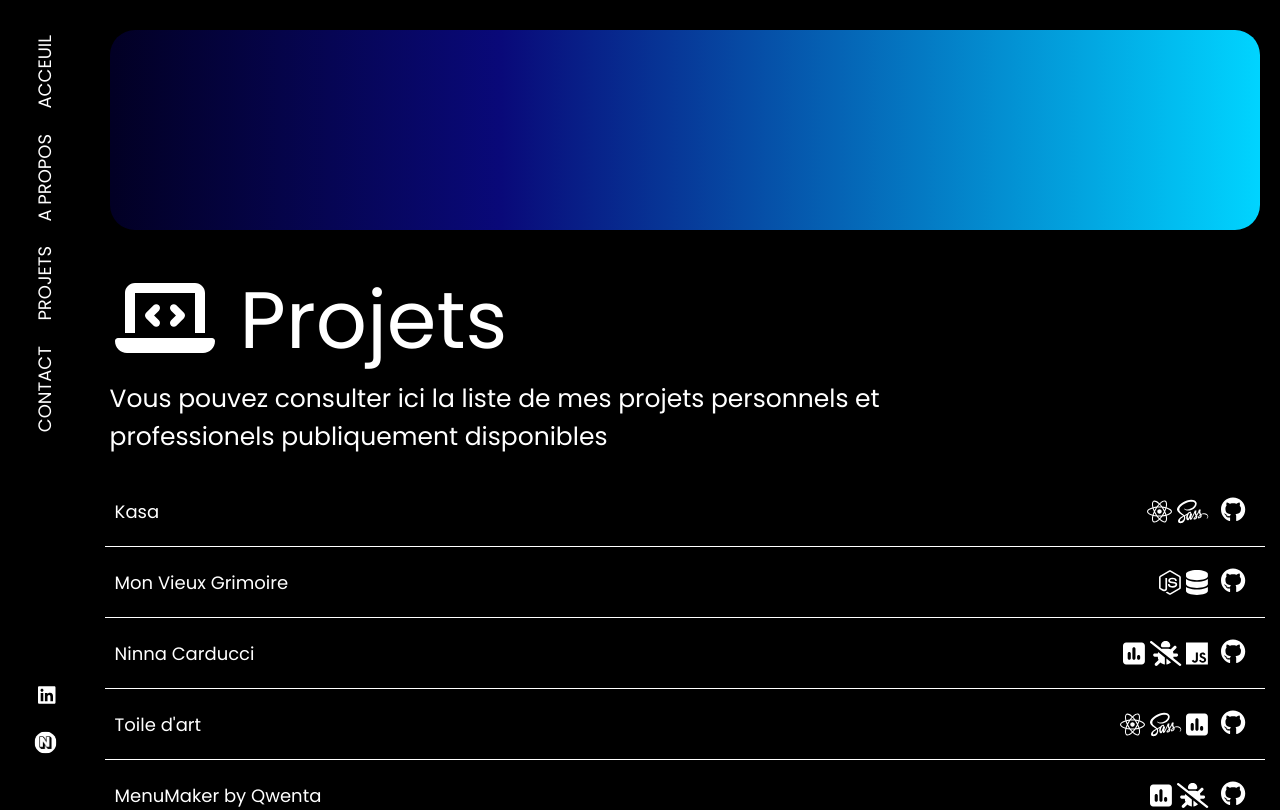
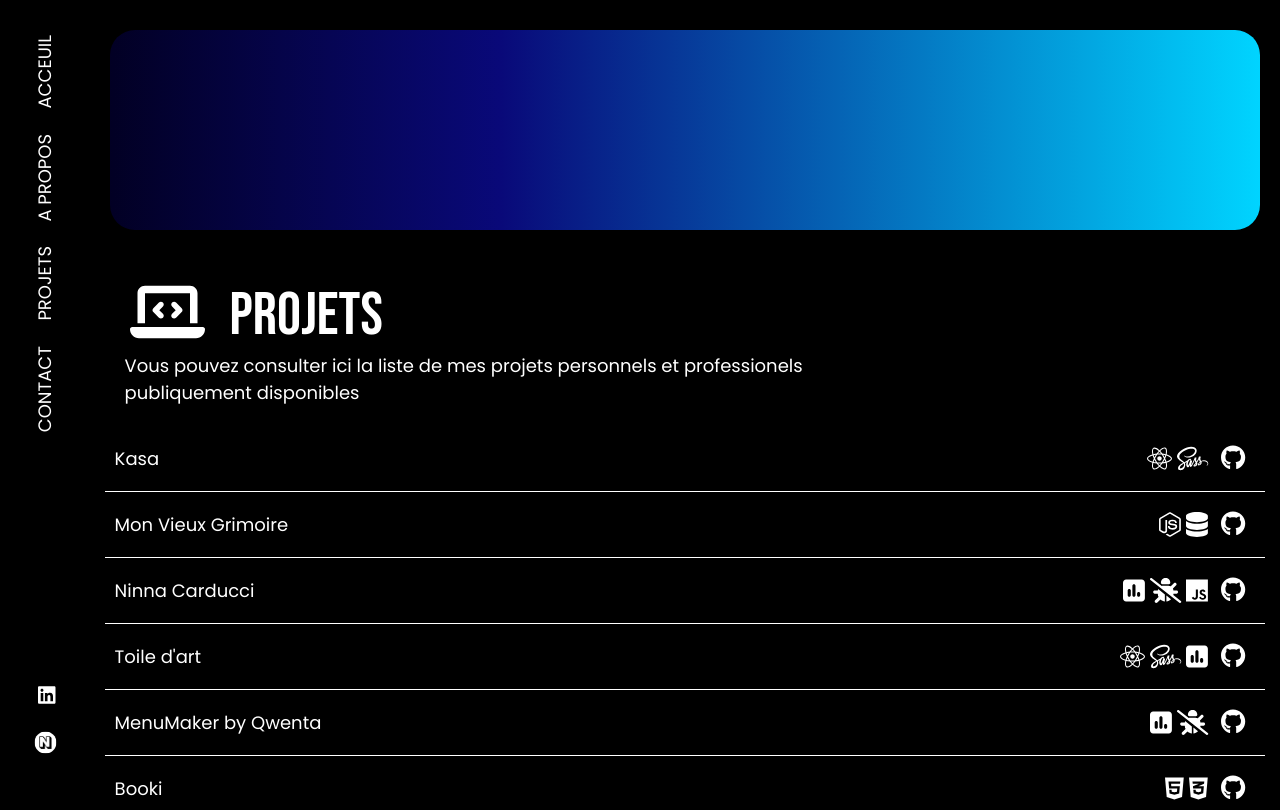
Before and after one commit to FHJ1969/portfolio-react, a React (Vite) app: page /projects in a window 1280 px wide. Shown: the top 810 px of the page. Built offline with nearby package versions, Linux system fonts and the light colour scheme.

Commit message:
Modifications de la page projets

```diff
--- a/src/components/About/about.jsx
+++ b/src/components/About/about.jsx
@@ -57,7 +57,7 @@ export default function About() {
                     MongoDB<br/><br/>
                 </div>
                 <div><FontAwesomeIcon icon={faTools} style={{marginRight: "10px"}}/>Outils :<br/> Git, VSCode,
-                    Webstorm, Figma, Canva<br/><br/>
+                    Webstorm, Figma, Canva, Slack<br/><br/>
                 </div>
                 <div><FontAwesomeIcon icon={faChartBar} style={{marginRight: "10px"}}/>Méthodes :<br/> Agile, Scrum,
                     Cascade, POO, SEO, Analytiques digital<br/><br/>
--- a/src/components/About/about.scss
+++ b/src/components/About/about.scss
@@ -81,7 +81,7 @@ p{
       font-size: 20px;
     }
     .aboutContainer__CTA--link{
-      margin: 100px 0 20px 3%;
+      margin: 100px 0 30px 3%;
       @include linkButton();
       color: black;
       border: 3px solid black;
--- /dev/null
+++ b/src/components/ProjectsPage/Banner.jsx
@@ -0,0 +1,19 @@
+import './Banner.scss'
+import {FontAwesomeIcon} from "@fortawesome/react-fontawesome";
+import {faLaptopCode} from "@fortawesome/free-solid-svg-icons";
+import Background from "../Background/background.jsx";
+
+export default function Banner() {
+    return (
+        <div className="BannerContainer">
+            <div className="BannerContainer__banner"><Background/></div>
+            <div className="BannerContainer__div">
+                <p data-aos="fade-right" className="BannerContainer__title"><FontAwesomeIcon icon={faLaptopCode}
+                                                                                             style={{margin: "0 25px"}}/>Projets
+                </p>
+                <p data-aos="fade-left" className="BannerContainer__desc">Vous pouvez consulter ici la liste de mes
+                    projets personnels et professionels publiquement disponibles</p>
+            </div>
+        </div>
+    )
+}
--- /dev/null
+++ b/src/components/ProjectsPage/Banner.scss
@@ -0,0 +1,58 @@
+@mixin Text(){
+  font-family: "Poppins", sans-serif;
+  color: white;
+}
+
+.BannerContainer__div {
+  margin: -20px 0 0 15px;
+@media (max-width: 1600px) {
+  margin-top: 20px;
+}
+}
+
+.BannerContainer{
+  display: flex;
+  flex-direction: column;
+  justify-content: center;
+  background-color: black;
+  margin-left: 7%;
+
+  #bg-wrap {
+    position: relative;
+    height: 230px;
+    z-index: +10;
+    overflow: hidden;
+    margin: -35px -13px 30px -13px;
+    @media (max-width: 1350px) {
+      display: none;
+    }
+  }
+
+  &__banner{
+    margin: 30px 20px;
+    height: 25vh;
+    border-radius: 25px;
+    @media (max-width: 1350px) {
+      background: rgb(2,0,36);
+      background: linear-gradient(90deg, rgba(2,0,36,1) 0%, rgba(9,9,121,1) 34%, rgba(0,212,255,1) 100%);
+    }
+  }
+  &__title{
+    @include Text;
+    font-size: 80px;
+    font-family: "Bebas Neue", cursive;
+    @media (max-width: 1350px) {
+      font-size: 60px;
+    }
+  }
+  &__desc{
+    @include Text;
+    font-size: 25px;
+    margin-left: 20px;
+    width: 70%;
+    max-width: 700px;
+    @media (max-width: 1350px) {
+      font-size: 18px;
+    }
+  }
+}
--- a/src/components/ProjetcsPage/Modal.scss
+++ b/src/components/ProjectsPage/Modal.scss
@@ -8,6 +8,7 @@
   display: flex;
   justify-content: center;
   align-items: center;
+  z-index: 100;
 }
 
 .Modal__content {
@@ -28,32 +29,34 @@
   height: 20vh;
   object-fit: contain;
   margin-bottom: 20px;
+  & > img {
+    border-radius: 15px;
+  }
 }
 
 .Modal__content h2 {
   font-size: 35px;
   margin-top: 0;
   padding: 25px 0;
-  border-top: black solid 2px;
 }
 
 .Modal__content p {
   color: black;
-  margin-top: 15px;
+  font-size: 18px;
+  margin-bottom: 15px;
 }
 
 .Modal__content button {
   margin-top: 20px;
   padding: 10px 20px;
-  background: #007bff;
-  color: white;
+  color: black;
   border: none;
   border-radius: 4px;
   cursor: pointer;
 }
 
 .Modal__content button:hover {
-  background: #0056b3;
+  background: gray;
 }
 
 .Modal__icons {
@@ -69,9 +72,9 @@
   right: 10px;
   font-size: 24px;
   cursor: pointer;
-  color: #007bff;
+  color: black;
 }
 
 .Modal__close-icon:hover {
-  color: #0056b3;
+  color: gray;
 }
--- a/src/components/ProjetcsPage/ProjectList.scss
+++ b/src/components/ProjectsPage/ProjectList.scss
@@ -16,11 +16,11 @@
     justify-content: space-between;
     padding: 10px;
     border-bottom: 1px solid white;
-    height: 50px;
+    height: 45px;
     transition: 250ms ease-in-out;
     cursor: pointer;
     &:hover{
-      height: 75px;
+      height: 60px;
     }
 
     &--title {
--- a/src/components/ProjetcsPage/Banner.jsx
+++ /dev/null
@@ -1,13 +0,0 @@
-import './Banner.scss'
-import {FontAwesomeIcon} from "@fortawesome/react-fontawesome";
-import {faLaptopCode} from "@fortawesome/free-solid-svg-icons";
-
-export default function Banner() {
-    return (
-        <div className="BannerContainer">
-            <div className="BannerContainer__banner"></div>
-            <p data-aos="fade-right" className="BannerContainer__title"><FontAwesomeIcon icon={faLaptopCode} style={{margin:"0 25px"}}/>Projets</p>
-            <p data-aos="fade-left" className="BannerContainer__desc">Vous pouvez consulter ici la liste de mes projets personnels et professionels publiquement disponibles</p>
-        </div>
-    )
-}
--- a/src/components/ProjetcsPage/Banner.scss
+++ /dev/null
@@ -1,30 +0,0 @@
-@mixin Text(){
-  font-family: "Poppins", sans-serif;
-  color: white;
-}
-
-.BannerContainer{
-  display: flex;
-  flex-direction: column;
-  justify-content: center;
-  background-color: black;
-  margin-left: 7%;
-
-  &__banner{
-    margin: 30px 20px;
-    height: 25vh;
-    border-radius: 25px;
-    background: rgb(2,0,36);
-    background: linear-gradient(90deg, rgba(2,0,36,1) 0%, rgba(9,9,121,1) 34%, rgba(0,212,255,1) 100%);
-  }
-  &__title{
-    @include Text;
-    font-size: 80px;
-  }
-  &__desc{
-    @include Text;
-    font-size: 25px;
-    margin-left: 20px;
-    width: 70%;
-  }
-}
--- a/src/pages/projectPage/projectPage.jsx
+++ b/src/pages/projectPage/projectPage.jsx
@@ -1,5 +1,5 @@
-import Banner from "../../components/ProjetcsPage/Banner.jsx";
-import ProjectList from "../../components/ProjetcsPage/ProjectList.jsx";
+import Banner from "../../components/ProjectsPage/Banner.jsx";
+import ProjectList from "../../components/ProjectsPage/ProjectList.jsx";
 
 export default function Projects(){
     return(
```
Also changed, not shown: src/components/ProjectsPage/Modal.jsx (renamed from src/components/ProjetcsPage/Modal.jsx), src/components/ProjectsPage/ProjectList.jsx (renamed from src/components/ProjetcsPage/ProjectList.jsx).
